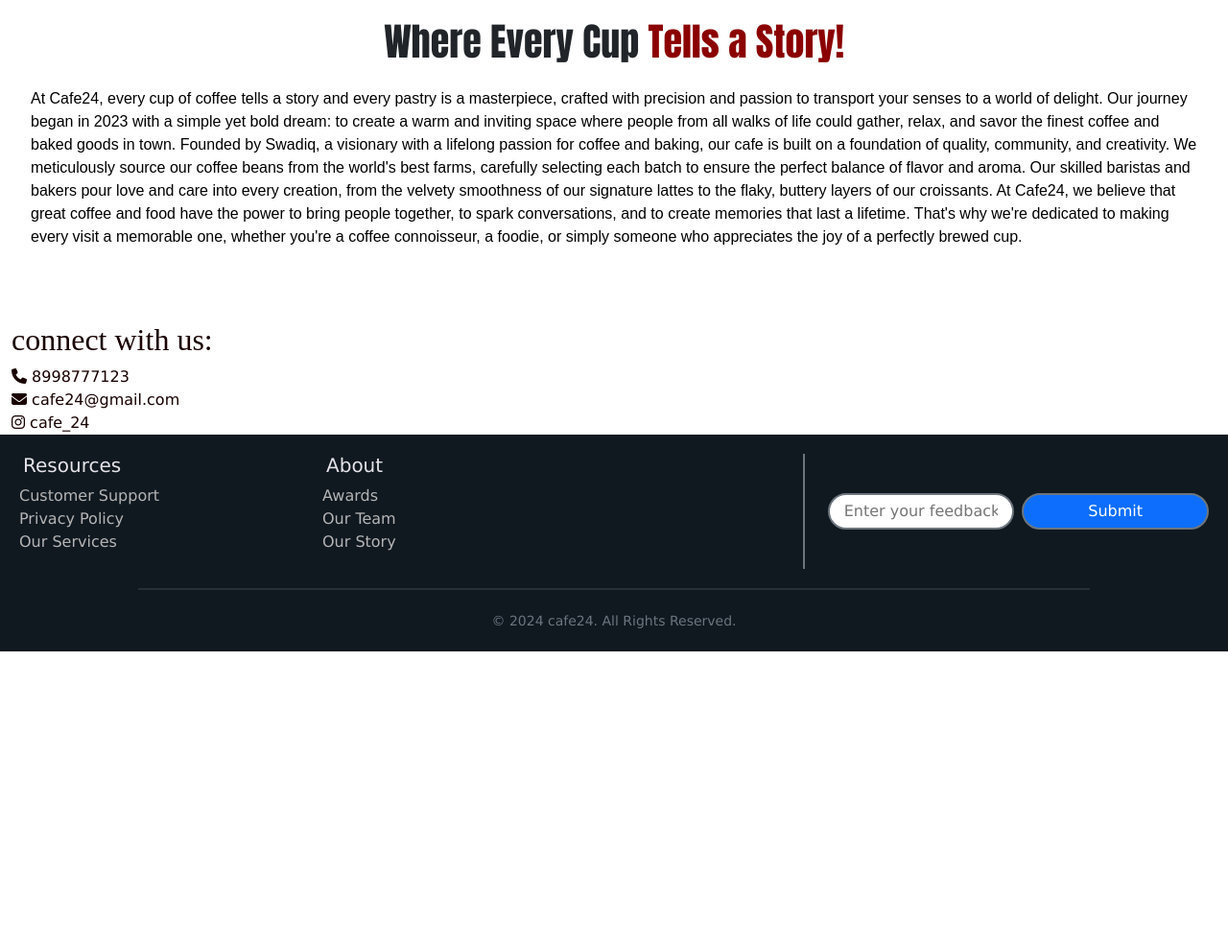
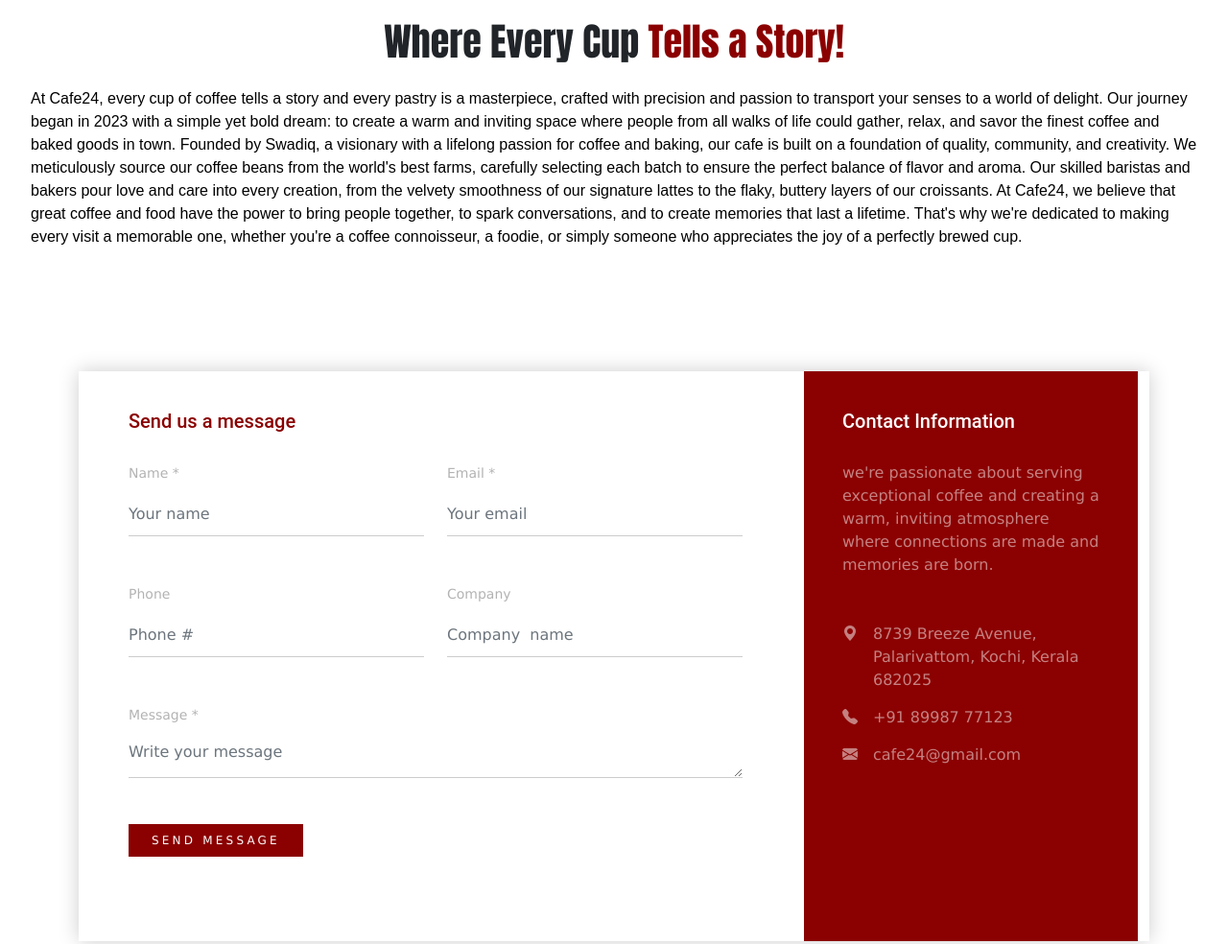
Before and after one commit to sqswadiq/cafe, a plain HTML site: page index.html in a window 1280 px wide. Shown: the part 1683-2667 px from the top of the page at 96% size. Before the commit the page ends 2362 px from the top, so only its background shows below. Drawn offline with nearby package versions, Linux system fonts and the light colour scheme; a web font is replaced by a local one.

Commit message:
Contact section created

```diff
--- /dev/null
+++ b/css/cssConatct.css
@@ -0,0 +1,139 @@
+content {
+  font-family: "Roboto", sans-serif;
+  background-color: #fff;
+  line-height: 1.9;
+  color: #8c8c8c;
+  position: relative; }
+  content:before {
+    z-index: -1;
+    position: absolute;
+    height: 50vh;
+    content: "";
+    top: 0;
+    left: 0;
+    right: 0;
+    background: #8bbabb; }
+
+.contactHeadings{
+  font-family: "Roboto", sans-serif;
+  color: #000; }
+
+a {
+  -webkit-transition: .3s all ease;
+  -o-transition: .3s all ease;
+  transition: .3s all ease; }
+  a, a:hover {
+    text-decoration: none !important; }
+
+.text-black {
+  color: #000; }
+
+.content {
+  padding: 7rem 0; }
+
+.heading {
+  font-size: 2.5rem;
+  font-weight: 900; }
+
+.form-control {
+  border: none;
+  border-bottom: 1px solid #ccc;
+  padding-left: 0;
+  padding-right: 0;
+  border-radius: 0;
+  background: none; }
+  .form-control:active, .form-control:focus {
+    outline: none;
+    -webkit-box-shadow: none;
+    box-shadow: none;
+    border-color: #000; }
+
+.col-form-label {
+  color: #000;
+  font-size: 13px; }
+
+.btn, .form-control, .custom-select {
+  height: 45px; }
+
+.custom-select:active, .custom-select:focus {
+  outline: none;
+  -webkit-box-shadow: none;
+  box-shadow: none;
+  border-color: #000; }
+
+.contactButton {
+  border: none;
+  border-radius: 0;
+  font-size: 12px;
+  letter-spacing: .2rem;
+  text-transform: uppercase; }
+  .contactButton.contactButton-primary {
+    background: darkred;
+    color: #fff;
+    padding: 15px 20px; }
+  .contactButton:hover {
+    color: #fff; }
+  .contactButton:active, .contactButton:focus {
+    outline: none;
+    -webkit-box-shadow: none;
+    box-shadow: none; }
+
+.contact-wrap {
+  -webkit-box-shadow: 0 0px 20px 0 rgba(0, 0, 0, 0.2);
+  box-shadow: 0 0px 20px 0 rgba(0, 0, 0, 0.2); }
+  .contact-wrap .col-form-label {
+    font-size: 14px;
+    color: #b3b3b3;
+    margin: 0 0 10px 0;
+    display: inline-block;
+    padding: 0; }
+  .contact-wrap .form, .contact-wrap .contact-info {
+    padding: 40px; }
+  .contact-wrap .contact-info {
+    color: rgba(255, 255, 255, 0.5); }
+    .contact-wrap .contact-info ul li {
+      margin-bottom: 15px;
+      color: rgba(255, 255, 255, 0.5); }
+      .contact-wrap .contact-info ul li .wrap-icon {
+        font-size: 20px;
+        color: #fff;
+        margin-top: 5px; }
+  .contact-wrap .form {
+    background: #fff; }
+    .contact-wrap .form h3 {
+      color: darkred;
+      font-size: 20px;
+      margin-bottom: 30px; }
+  .contact-wrap .contact-info {
+    background: darkred; }
+    .contact-wrap .contact-info h3 {
+      color: #fff;
+      font-size: 20px;
+      margin-bottom: 30px; }
+
+label.error {
+  font-size: 12px;
+  color: darkred; }
+
+#message {
+  resize: vertical; }
+
+#form-message-warning, #form-message-success {
+  display: none; }
+
+#form-message-warning {
+  color: #B90B0B; }
+
+#form-message-success {
+  color: #55A44E;
+  font-size: 18px;
+  font-weight: bold; }
+
+.submitting {
+  float: left;
+  width: 100%;
+  padding: 10px 0;
+  display: none;
+  font-weight: bold;
+  font-size: 12px;
+  color: #000; }
--- a/index.html
+++ b/index.html
@@ -24,6 +24,8 @@
 
 	<!--CSS file -->
 	<link rel="stylesheet" type="text/css" href="css/style.css">
+	<link rel="stylesheet" href="css/cssConatct.css">
+	<link rel="stylesheet" href="css/fonts.css">
 </head>
 
 
@@ -193,35 +195,90 @@
 				<p class="storytext pt-3">At Cafe24, every cup of coffee tells a story and every pastry is a masterpiece, crafted with precision and passion to transport your senses to a world of delight. Our journey began in 2023 with a simple yet bold dream: to create a warm and inviting space where people from all walks of life could gather, relax, and savor the finest coffee and baked goods in town. Founded by Swadiq, a visionary with a lifelong passion for coffee and baking, our cafe is built on a foundation of quality, community, and creativity. We meticulously source our coffee beans from the world's best farms, carefully selecting each batch to ensure the perfect balance of flavor and aroma. Our skilled baristas and bakers pour love and care into every creation, from the velvety smoothness of our signature lattes to the flaky, buttery layers of our croissants. At Cafe24, we believe that great coffee and food have the power to bring people together, to spark conversations, and to create memories that last a lifetime. That's why we're dedicated to making every visit a memorable one, whether you're a coffee connoisseur, a foodie, or simply someone who appreciates the joy of a perfectly brewed cup.</p>
 			</div>
 
-	<div class="col-4 contact">
+			<!-- Contact Section -->
+			<div class="col-md-12">
 
-		<h2 class="contactheading">connect with us: </h2>
-					<div>
-						<a class="link1" href="tel:+918943796211">
-						<i class="fa-solid fa-phone"></i>
-					   <span>8998777123</span>
-					 </a>
-				   </div>
 
-					<div>
+				<div class="content">
 
-					 		<a class="link1" href="mailto:swadiqueparoli@gmail.com">
-					   <i class="fa-solid fa-envelope"></i>
-					   <span>cafe24@gmail.com</span>
-					   </a>
+					<div class="container">
+					  <div class="row align-items-stretch no-gutters contact-wrap">
+						<div class="col-md-8">
+						  <div class="form h-100">
+							<h3 class="contactHeadings">Send us a message</h3>
+							<form class="mb-5" method="post" id="contactForm" name="contactForm">
+							  <div class="row">
+								<div class="col-md-6 form-group mb-5">
+								  <label for="" class="col-form-label">Name *</label>
+								  <input type="text" class="form-control" name="name" id="name" placeholder="Your name">
+								</div>
+								<div class="col-md-6 form-group mb-5">
+								  <label for="" class="col-form-label">Email *</label>
+								  <input type="text" class="form-control" name="email" id="email"  placeholder="Your email">
+								</div>
+							  </div>
+
+							  <div class="row">
+								<div class="col-md-6 form-group mb-5">
+								  <label for="" class="col-form-label">Phone</label>
+								  <input type="text" class="form-control" name="phone" id="phone"  placeholder="Phone #">
+								</div>
+								<div class="col-md-6 form-group mb-5">
+								  <label for="" class="col-form-label">Company</label>
+								  <input type="text" class="form-control" name="company" id="company"  placeholder="Company  name">
+								</div>
+							  </div>
+
+							  <div class="row">
+								<div class="col-md-12 form-group mb-5">
+								  <label for="message" class="col-form-label">Message *</label>
+								  <textarea class="form-control" name="message" id="message" cols="30" rows="4"  placeholder="Write your message"></textarea>
+								</div>
+							  </div>
+							  <div class="row">
+								<div class="col-md-12 form-group">
+								  <input type="submit" value="Send Message" class="contactButton contactButton-primary rounded-0 py-2 px-4">
+								  <span class="submitting"></span>
+								</div>
+							  </div>
+							</form>
+
+							<div id="form-message-warning mt-4"></div>
+							<div id="form-message-success">
+							  Your message was sent, thank you!
+							</div>
+
+						  </div>
+						</div>
+						<div class="col-md-4">
+						  <div class="contact-info h-100">
+							<h3 class="contactHeadings">Contact Information</h3>
+							<p class="mb-5">we're passionate about serving exceptional coffee and creating a warm, inviting atmosphere where connections are made and memories are born.</p>
+							<ul class="list-unstyled">
+							  <li class="d-flex">
+								<i class="bi bi-geo-alt-fill me-3"></i>
+								<span class="text">8739 Breeze Avenue, Palarivattom, Kochi, Kerala 682025</span>
+							  </li>
+							  <li class="d-flex">
+								<span class="bi bi-telephone-fill me-3"></span>
+								<span class="text">+91 89987 77123</span>
+							  </li>
+							  <li class="d-flex">
+								<span class="bi bi-envelope-fill me-3"></span>
+								<span class="text">cafe24@gmail.com</span>
+							  </li>
+							</ul>
+						  </div>
+						</div>
+					  </div>
 					</div>
 
-					<div>
-					   <a class="link1" href="https://www.instagram.com/">
-					   	<i class="fa-brands fa-instagram"></i>
-					   	<span>cafe_24</span>
-					   </a>
-					</div>
+				  </div>
 
 
+			</div>
+		</div>
 	</div>
-</div>
-</div>
 
 </section>
 
```
